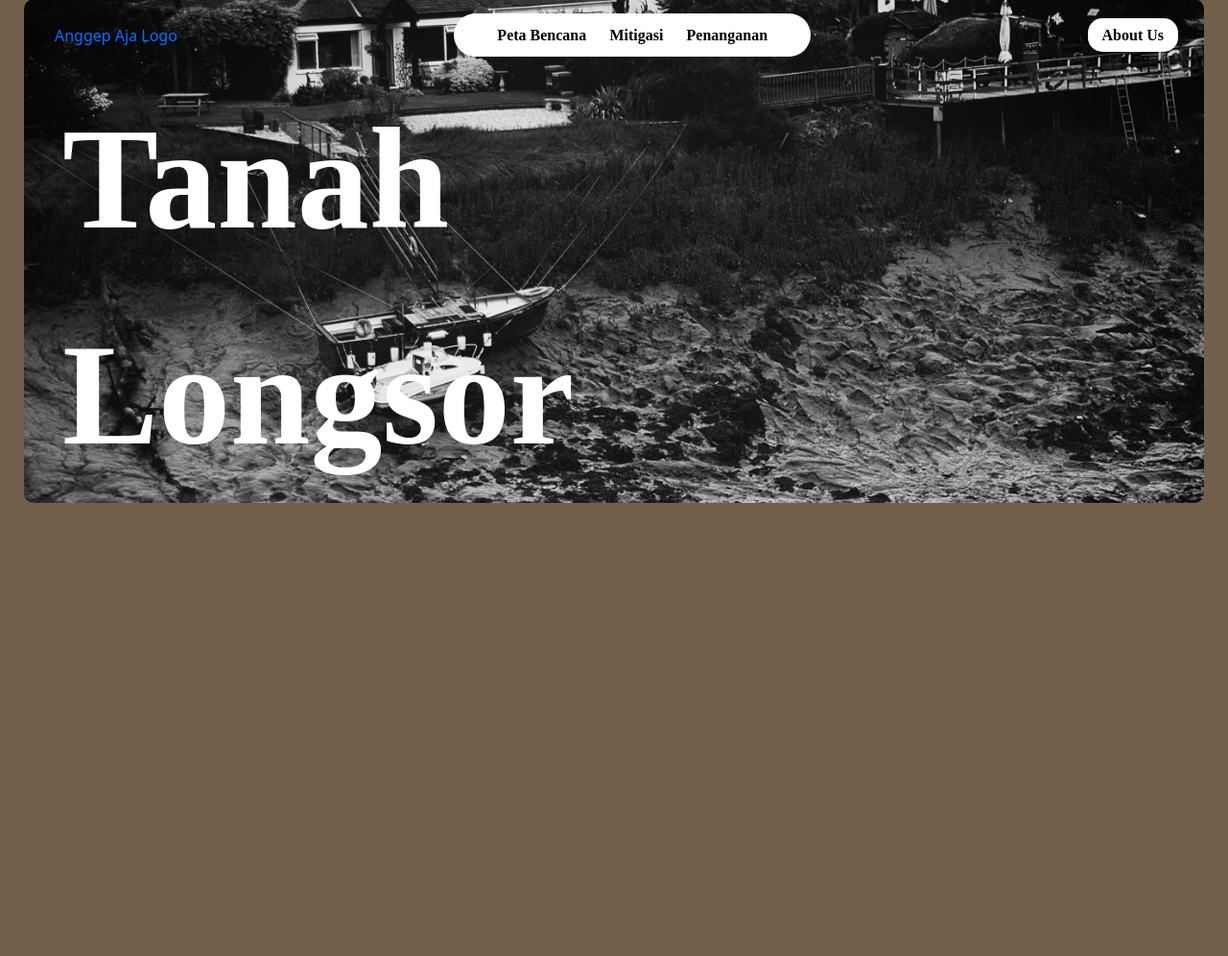
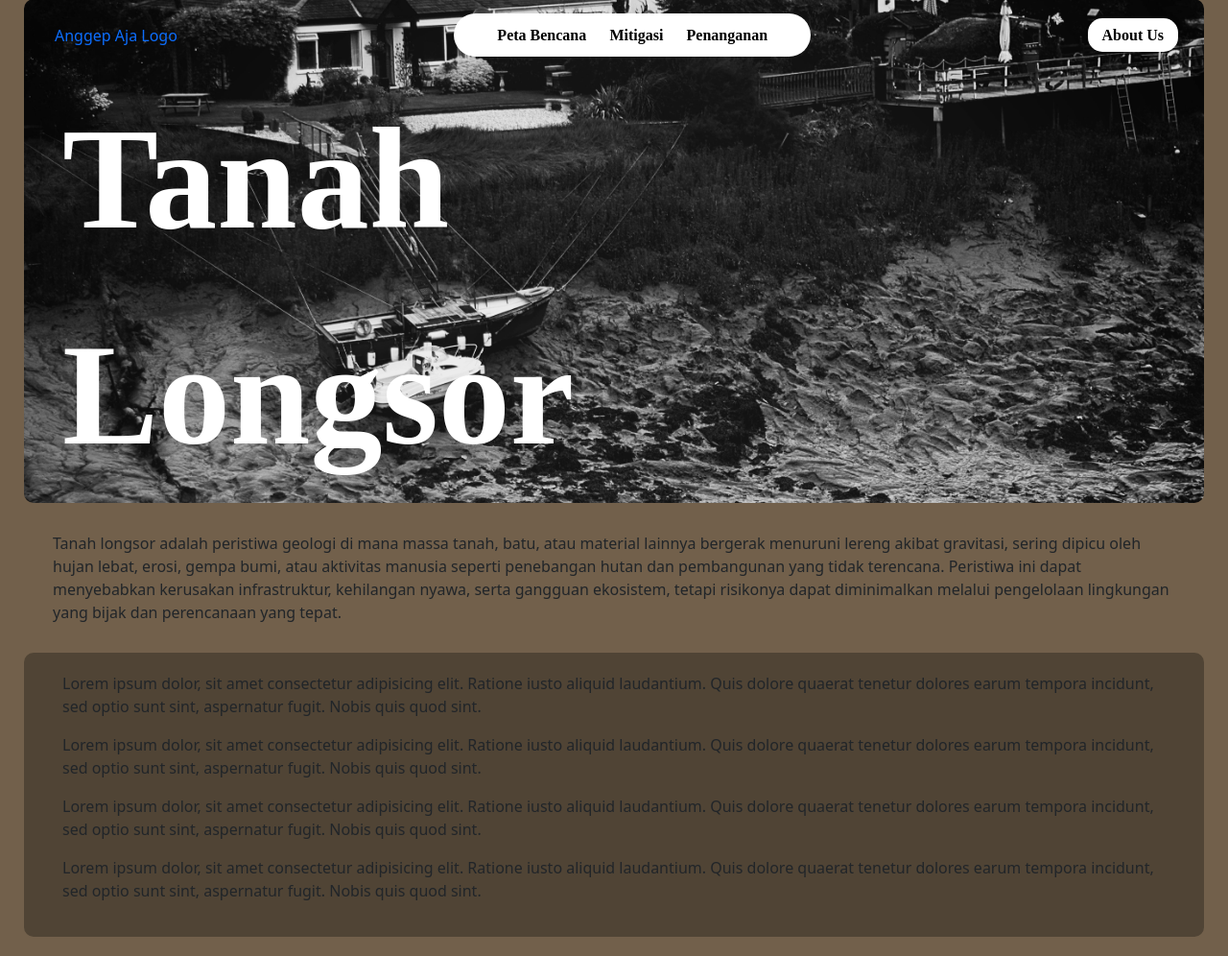
Before and after one commit to IsDukeThere/Disaster-Management-Information-System, a PHP site: page / in a window 1280 px wide. Shown: the part 21-1017 px from the top of the page at 96% size. Before the commit the page ends 545 px from the top, so only its background shows below. Run offline with PHP 8.4, Linux system fonts and the light colour scheme.

Commit message:
first commit

```diff
--- a/index.php
+++ b/index.php
@@ -66,11 +66,24 @@
 
     }
 
+    .definisi {
+        margin: 20px 25px 20px 25px;
+    }
+
+    .definisi p {
+        margin: 30px 30px 30px 30px;
+    }
+
     .data {
         margin: 20px 25px 20px 25px;
         border-radius: 10px;
         background-color: #504435;
         background-size: cover;
+    }
+
+    .mitigasi {
+        margin: 20px 20px 20px 20px;
+        padding: 20px 20px 20px 20px;
     }
 </style>
 
@@ -100,10 +113,43 @@
         </div>
     </div>
 
+    <!-- definisi tanah longsor -->
+    <div class="definisi">
+        <p>Tanah longsor adalah peristiwa geologi di mana massa tanah,
+            batu, atau material lainnya bergerak menuruni lereng akibat
+            gravitasi, sering dipicu oleh hujan lebat, erosi, gempa bumi,
+            atau aktivitas manusia seperti penebangan hutan dan pembangunan
+            yang tidak terencana. Peristiwa ini dapat menyebabkan kerusakan
+            infrastruktur, kehilangan nyawa, serta gangguan ekosistem, tetapi
+            risikonya dapat diminimalkan melalui pengelolaan lingkungan yang
+            bijak dan perencanaan yang tepat.</p>
+    </div>
+
     <!-- Di bagian sini nanti ceritanya buat peta bencana, cara mitigasi dan penanganannya (Boleh juga kalo ada ide lain masukin aja) -->
     <!-- Semua jadi satu dokumen aja, navbarnya pake scroll spy (Boottrap) -->
     <div class="data" data-bs-spy="scroll" data-bs-target="#navspy">
-
+        <div class="mitigasi" id="scrollspyMitigasi">
+            <p>Lorem ipsum dolor, sit amet consectetur
+                adipisicing elit. Ratione iusto aliquid laudantium.
+                Quis dolore quaerat tenetur dolores earum tempora
+                incidunt, sed optio sunt sint, aspernatur fugit.
+                Nobis quis quod sint.</p>
+                <p>Lorem ipsum dolor, sit amet consectetur
+                adipisicing elit. Ratione iusto aliquid laudantium.
+                Quis dolore quaerat tenetur dolores earum tempora
+                incidunt, sed optio sunt sint, aspernatur fugit.
+                Nobis quis quod sint.</p>
+                <p>Lorem ipsum dolor, sit amet consectetur
+                adipisicing elit. Ratione iusto aliquid laudantium.
+                Quis dolore quaerat tenetur dolores earum tempora
+                incidunt, sed optio sunt sint, aspernatur fugit.
+                Nobis quis quod sint.</p>
+                <p>Lorem ipsum dolor, sit amet consectetur
+                adipisicing elit. Ratione iusto aliquid laudantium.
+                Quis dolore quaerat tenetur dolores earum tempora
+                incidunt, sed optio sunt sint, aspernatur fugit.
+                Nobis quis quod sint.</p>
+        </div>
     </div>
 </body>
 
```
